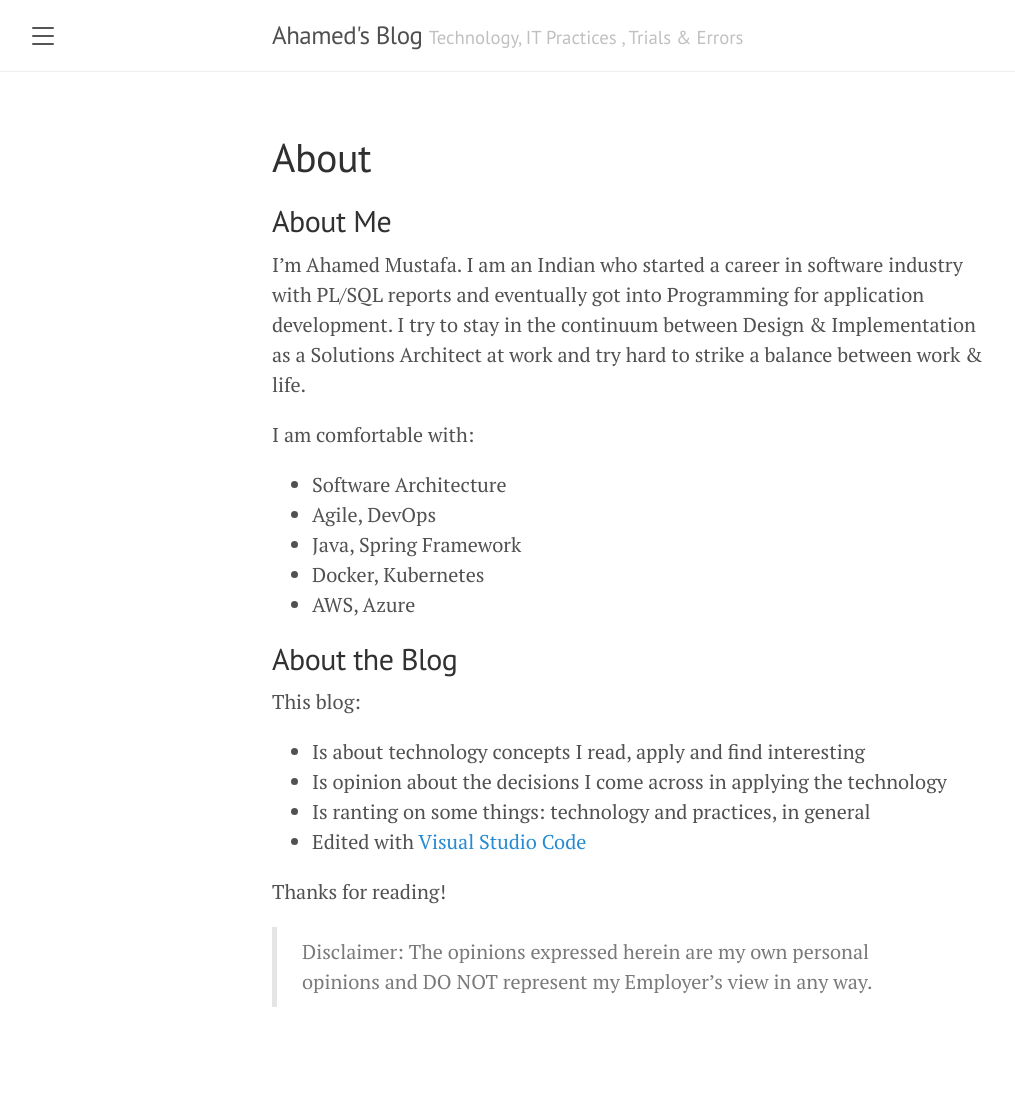
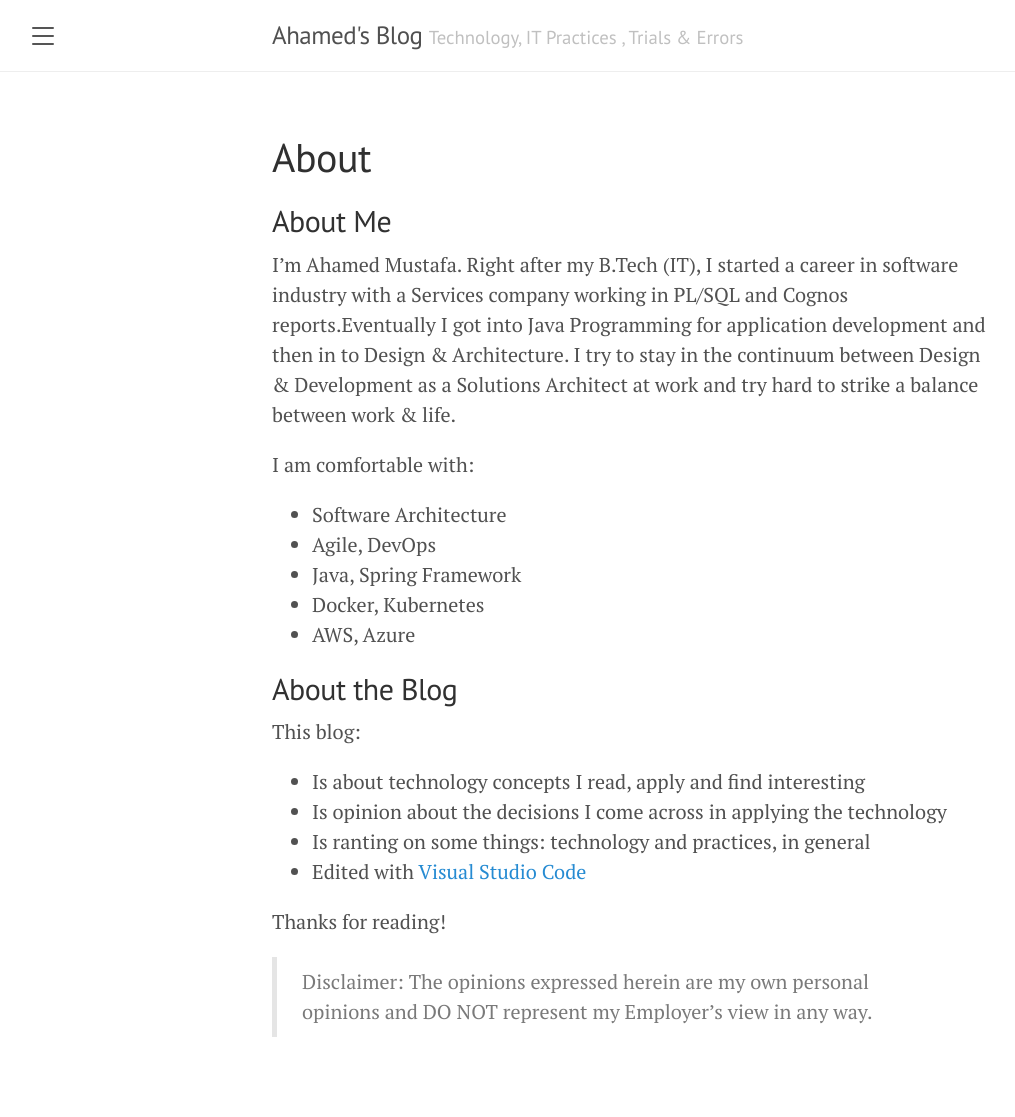
Before and after one commit to ahamedm/ahamedm.github.io, a Jekyll site: the page built from about.md, in a window 1280 px wide. Shown: the whole page, without its empty margins (8-1023 px from the left). Built offline with Jekyll 4.4.1, drawn with Linux system fonts in a browser that asks for light colours; before the commit the page ends 1087 px from its top, so only the background shows below that.

Commit message:
still initial commit

```diff
--- a/about.md
+++ b/about.md
@@ -4,7 +4,7 @@ title: About
 ---
 ## About Me
 
-I'm Ahamed Mustafa. I am an Indian who started a career in software industry with PL/SQL reports and eventually got into Programming for application development. I try to stay in the continuum between Design & Implementation as a Solutions Architect at work and try hard to strike a balance between work & life.
+I'm Ahamed Mustafa. Right after my B.Tech (IT), I started a career in software industry with a Services company working in PL/SQL and Cognos reports.Eventually I got into Java Programming for application development and then in to Design & Architecture. I try to stay in the continuum between Design & Development as a Solutions Architect at work and try hard to strike a balance between work & life.
 
 I am comfortable with:
 
```
